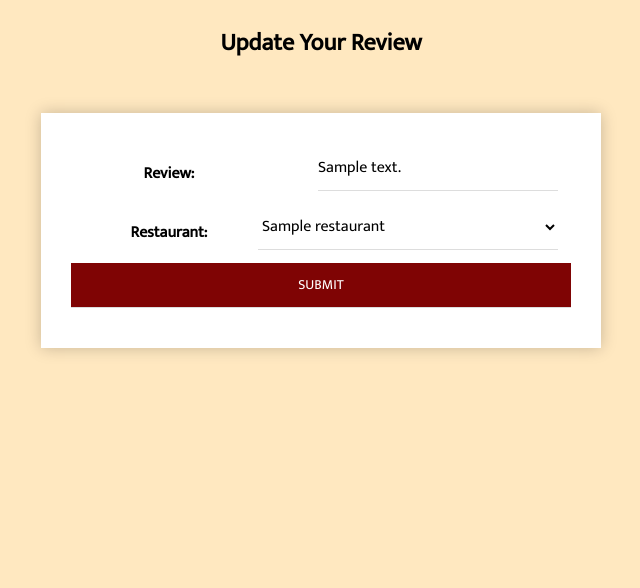
After one commit to jvpati17/hole-in-the-wall, a Django app: page /restaurants/1/update_review/ in a window 1280 px wide. The commit adds this page. Shown: the part 197-785 px from the top of the page, without its empty margins (319-959 px from the left). Run offline with Django 3.2, Linux system fonts and the light colour scheme; tables that the repository leaves empty hold one stand-in row (values such as "Sample post").

Commit message:
review edit functionality

```diff
--- /dev/null
+++ b/main_app/templates/main_app/review_form.html
@@ -0,0 +1,16 @@
+{% extends 'base.html' %}
+{% block content %}
+
+<h2>Update Your Review </h2>
+<!-- Leaving the action empty makes the form post to the same url used to display it -->
+<div class="submit_form">
+    <form action="" method="POST">
+        {% csrf_token %}
+        <table>
+            {{ form.as_table }}
+        </table>
+        <input type="submit" value="Submit">
+    </form>
+</div>
+
+{% endblock %}
--- a/main_app/templates/restaurants/detail.html
+++ b/main_app/templates/restaurants/detail.html
@@ -59,6 +59,8 @@
                 <tr>
                     <td>{{review.created_at}}</td>
                     <td>{{review.review}}</td>
+                    <a href="{% url 'update_review' review.id %}">Edit Review</a>
+                    <a href="{% url 'delete_review' review.id %}">Delete Review</a>
                 </tr>
                 {% endfor %}
             </tbody>
--- a/main_app/urls.py
+++ b/main_app/urls.py
@@ -11,6 +11,8 @@ urlpatterns = [
     path('restaurants/<int:pk>/update/', views.RestaurantUpdate.as_view(), name='restaurants_update'),
     path('restaurants/<int:pk>/delete', views.RestaurantDelete.as_view(), name='restaurants_delete'),
     path('restaurants/<int:restaurant_id>/add_review/', views.add_review, name='add_review'),
+    path('restaurants/<int:pk>/update_review/', views.UpdateReview.as_view(), name='update_review'),
+    path('restaurants/<int:pk>/delete_review/', views.DeleteReview.as_view(), name='delete_review'),
     path('restaurant/<int:restaurant_id>/add_day', views.add_day, name='add_day'),
     path('days/create/<int:restaurant_id>/', views.DayCreate.as_view(), name='days_create'),
     path('days/detail/<int:pk>/', views.DayDetail.as_view(), name='days_detail'),
--- a/main_app/views.py
+++ b/main_app/views.py
@@ -1,6 +1,6 @@
 from django.urls import reverse_lazy
 from django.shortcuts import render, redirect, reverse
-from .models import Restaurant, Day
+from .models import Restaurant, Day, Review
 from django.contrib.auth.mixins import LoginRequiredMixin
 from django.views.generic.edit import CreateView, UpdateView, DeleteView
 from django.views.generic import DetailView
@@ -112,6 +112,14 @@ def add_review(request, restaurant_id):
         'review_form': form,
     })
 
+class UpdateReview(UpdateView):
+    model = Review
+    fields = '__all__'
+
+class DeleteReview(DeleteView):
+    model = Review
+    success_url = '/restaurants'
+
 # @login_required
 # def reviews_index(request):
 #   reviews = Review.objects.filter(user=request.user)
```
